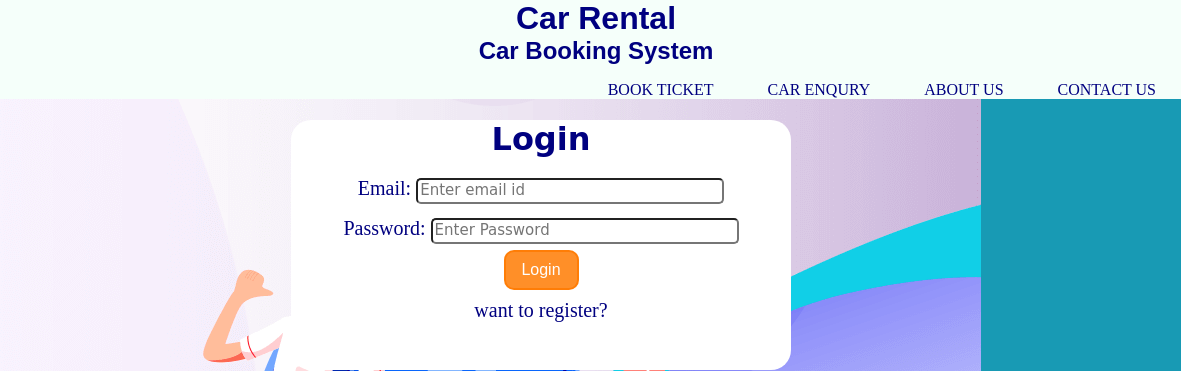
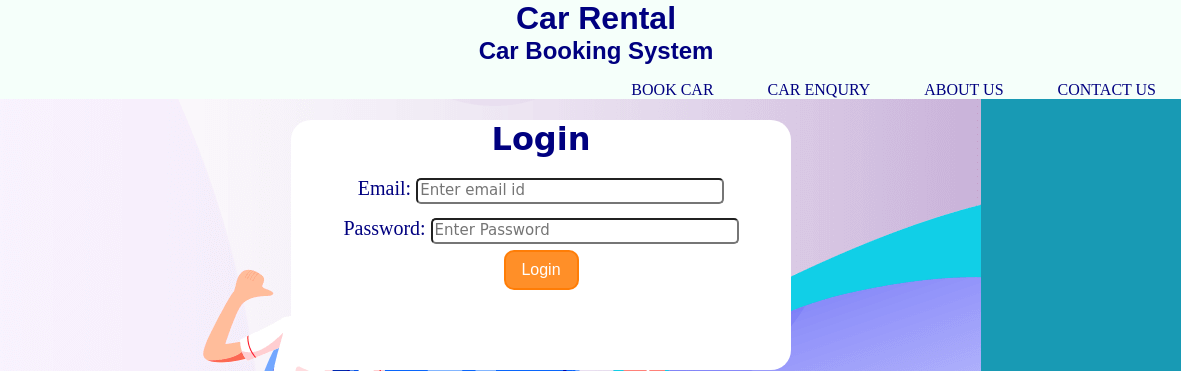
Before and after one commit to harikarthik558/CSE326, a plain HTML site: page login.html in a window 1280 px wide. Shown: the top 371 px of the page, 99-1280 px from the left. Drawn offline with Linux system fonts and the light colour scheme.

Commit message:
Update login.html

```diff
--- a/login.html
+++ b/login.html
@@ -14,7 +14,7 @@
         <h1>Car Rental</h1>
         <h2>Car Booking System</h2>
         <ul>
-            <li><a href="index.html#book-ticket" target="_blank">BOOK TICKET</a></li>
+            <li><a href="index.html#book-ticket" target="_blank">BOOK CAR</a></li>
             <li><a href="index.html#pnr" target="_blank">CAR ENQURY</a></li>
             <li><a href="index.html#about-us" target="_blank">ABOUT US</a></li>
             <li><a href="index.html#contact-us" target="_blank">CONTACT US</a></li>
@@ -37,8 +37,6 @@
             <button type="submit" class="search">Login</button>
 
             <br>
-
-            <a href="error-page.html">want to register?</a>
         </form>
     </div>
 
```
